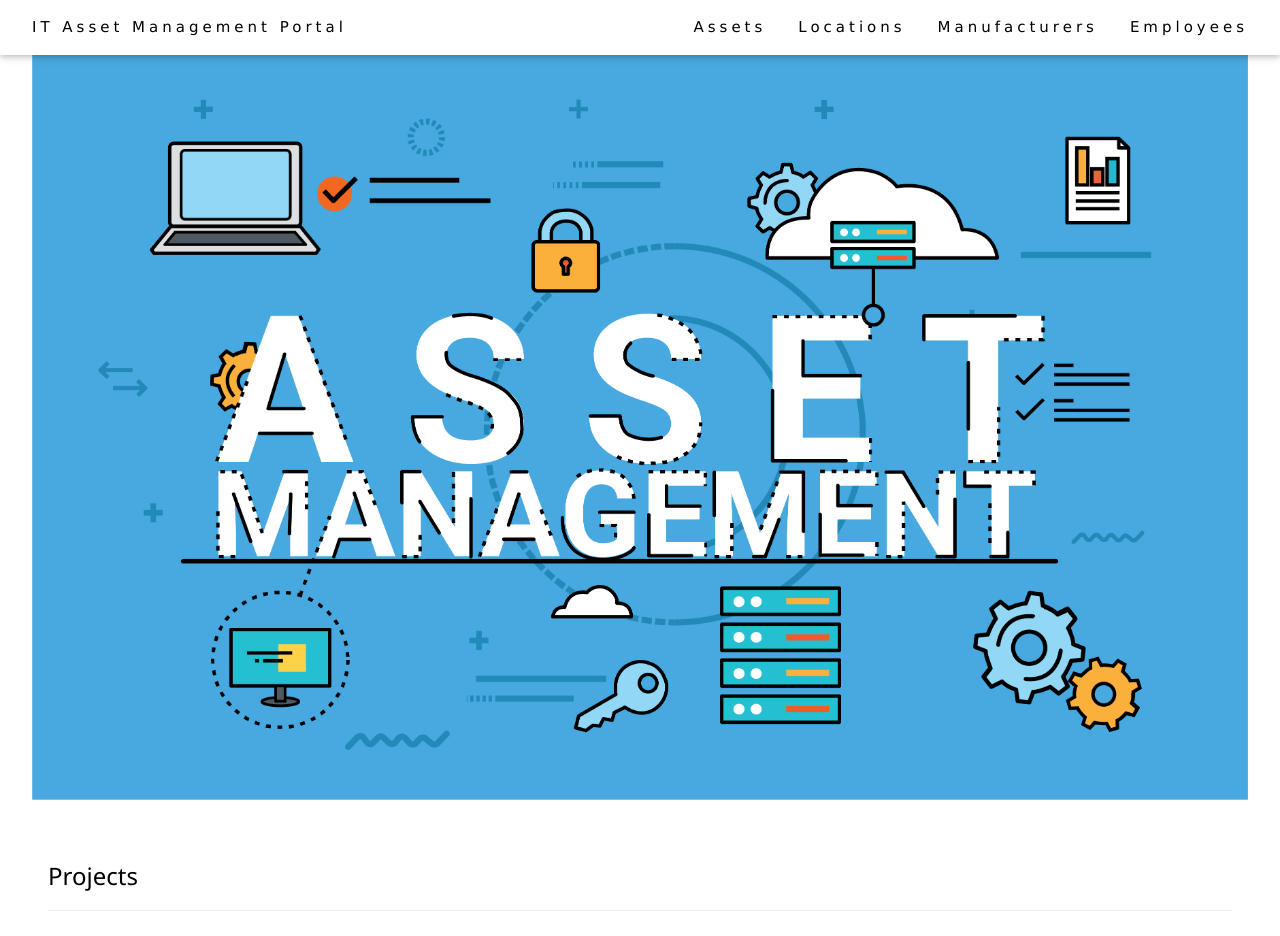
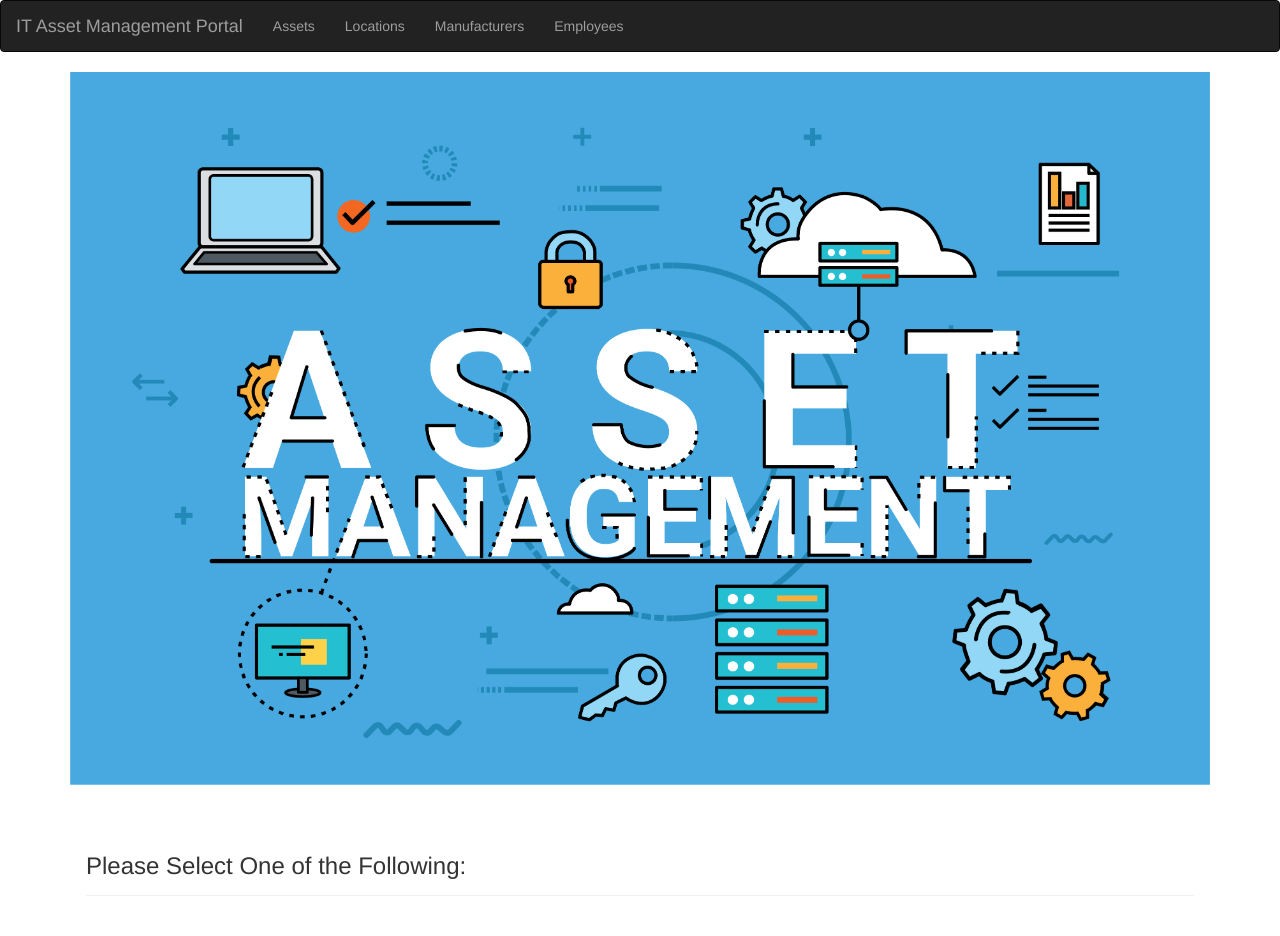
Before and after one commit to leoliang17/AWSProject, a Django app: page / in a window 1280 px wide. Shown: the top 936 px of the page. Run offline with Django 3.2, Linux system fonts and the light colour scheme; some libraries are stand-ins or nearby versions.

Commit message:
change the design and add bootstrap

```diff
--- a/home/templates/home/base.htm
+++ b/home/templates/home/base.htm
@@ -1,36 +1,35 @@
 <!DOCTYPE html>
 <html>
+  <head>
       <title>IT Asset Management Portal</title>
       <meta charset="UTF-8">
       <meta name="viewport" content="width=device-width, initial-scale=1">
       <link rel="stylesheet" href="https://www.w3schools.com/w3css/4/w3.css">
+      <link rel="stylesheet" href="https://maxcdn.bootstrapcdn.com/bootstrap/3.3.7/css/bootstrap.min.css">
+      <script src="https://ajax.googleapis.com/ajax/libs/jquery/3.3.1/jquery.min.js"></script>
+      <script src="https://maxcdn.bootstrapcdn.com/bootstrap/3.3.7/js/bootstrap.min.js"></script>
+  </head>
 <body>
 
 <!-- Navbar (sit on top) -->
-<div class="w3-top">
-  <div class="w3-bar w3-white w3-wide w3-padding w3-card">
-    <a href="/" class="w3-bar-item w3-button">IT Asset Management Portal</a>
-    <!-- Float links to the right. Hide them on small screens -->
-    <div class="w3-right w3-hide-small">
-      <a href="/home/assets" class="w3-bar-item w3-button">Assets</a>
-      <a href="/home/locations" class="w3-bar-item w3-button">Locations</a>
-      <a href="/home/manufacturers" class="w3-bar-item w3-button">Manufacturers</a>
-      <a href="/home/employees" class="w3-bar-item w3-button">Employees</a>
+    <nav class="navbar navbar-inverse">
+        <div class="container-fluid">
+          <div class="navbar-header">
+            <a class="navbar-brand" href="/">IT Asset Management Portal</a>
           </div>
+          <ul class="nav navbar-nav">
+            <li><a href="/home/assets">Assets</a></li>
+            <li><a href="/home/locations">Locations</a></li>
+            <li><a href="/home/manufacturers">Manufacturers</a></li>
+            <li><a href="/home/employees">Employees</a></li>
+          </ul>
         </div>
-</div>
+      </nav>
+
 
 <!-- Page content -->
-<div class="w3-content w3-padding" style="max-width:1564px">
-
-  <!-- Project Section -->
-  <div class="w3-container w3-padding-32" id="projects">
+<div class="container">
     {% block content %}{% endblock %}
-  </div>
-
-
-
-<!-- End page content -->
 </div>
 
 
--- a/home/templates/home/index.html
+++ b/home/templates/home/index.html
@@ -1,75 +1,45 @@
 {% extends "home/base.htm" %}
 
 {% block content %}
-    <header class="w3-display-container w3-content w3-wide" style="max-width:1500px;" id="home">
+    <header class="w3-display-container w3-content w3-wide" style="max-width:1200px;" id="home">
             {% load static %}
         <img class="w3-image" src="{% static "asset_management.png" %}" alt="Architecture" width="1500" height="800">
     </header>
 
     <div class="w3-container w3-padding-32" id="projects">
-            <h3 class="w3-border-bottom w3-border-light-grey w3-padding-16">Projects</h3>
+            <h3 class="w3-border-bottom w3-border-light-grey w3-padding-16">Please Select One of the Following:</h3>
             </div>
           <div class="w3-row-padding">
             <div class="w3-col l3 m6 w3-margin-bottom">
               <div class="w3-display-container">
-                <div class="w3-display-topleft w3-black w3-padding">Summer House</div>
-                <img src="/w3images/house5.jpg" alt="House" style="width:100%">
+                <div class="w3-display-topleft w3-black w3-padding">Assets</div>
+                <a href="/home/assets">
+                  <img src="{% static "media/assets.png" %}" alt="House" style="width:100%">
+                </a>
               </div>
             </div>
             <div class="w3-col l3 m6 w3-margin-bottom">
               <div class="w3-display-container">
-                <div class="w3-display-topleft w3-black w3-padding">Brick House</div>
-                <img src="/w3images/house2.jpg" alt="House" style="width:100%">
+                <div class="w3-display-topleft w3-black w3-padding">Locations</div>
+                <a href="/home/locations">
+                  <img src="{% static "media/locations.png" %}" alt="House" style="width:100%">
+                </a>
               </div>
             </div>
             <div class="w3-col l3 m6 w3-margin-bottom">
               <div class="w3-display-container">
-                <div class="w3-display-topleft w3-black w3-padding">Renovated</div>
-                <img src="/w3images/house3.jpg" alt="House" style="width:100%">
+                <div class="w3-display-topleft w3-black w3-padding">Manufacturers</div>
+                <a href="/home/manufacturers">
+                  <img src="{% static "media/manufacturers.jpg" %}" alt="House" style="width:100%"></a>
               </div>
             </div>
             <div class="w3-col l3 m6 w3-margin-bottom">
               <div class="w3-display-container">
-                <div class="w3-display-topleft w3-black w3-padding">Barn House</div>
-                <img src="/w3images/house4.jpg" alt="House" style="width:100%">
+                <div class="w3-display-topleft w3-black w3-padding">Employees</div>
+                <a href="/home/employees" class="w3-bar-item w3-button">
+                  <img src="{% static "media/employees.png" %}" alt="House" style="width:100%">
+                </a>
               </div>
             </div>
           </div>
-
-          <!-- About Section -->
-          <div class="w3-container w3-padding-32" id="about">
-            <h3 class="w3-border-bottom w3-border-light-grey w3-padding-16">About</h3>
-            <p>Lorem ipsum dolor sit amet, consectetur adipiscing elit, sed do eiusmod tempor incididunt ut labore et dolore magna aliqua. Ut enim ad minim veniam, quis nostrud exercitation ullamco laboris nisi ut aliquip ex ea commodo consequat. Excepteur sint
-              occaecat cupidatat non proident, sunt in culpa qui officia deserunt mollit anim id est laborum consectetur adipiscing elit, sed do eiusmod tempor incididunt ut labore et dolore magna aliqua. Ut enim ad minim veniam, quis nostrud exercitation ullamco
-              laboris nisi ut aliquip ex ea commodo consequat.
-            </p>
-          </div>
-
-          <div class="w3-row-padding w3-grayscale">
-            <div class="w3-col l3 m6 w3-margin-bottom">
-              <img src="/w3images/team2.jpg" alt="John" style="width:100%">
-              <h3>Josh Simpson</h3>
-              <p class="w3-opacity">CEO & Founder</p>
-              <p>Phasellus eget enim eu lectus faucibus vestibulum. Suspendisse sodales pellentesque elementum.</p>
-            </div>
-            <div class="w3-col l3 m6 w3-margin-bottom">
-              <img src="/w3images/team1.jpg" alt="Jane" style="width:100%">
-              <h3>Leo Liang</h3>
-              <p class="w3-opacity">Architect</p>
-              <p>Phasellus eget enim eu lectus faucibus vestibulum. Suspendisse sodales pellentesque elementum.</p>
-            </div>
-            <div class="w3-col l3 m6 w3-margin-bottom">
-              <img src="/w3images/team3.jpg" alt="Mike" style="width:100%">
-              <h3>Josh Harris</h3>
-              <p class="w3-opacity">Architect</p>
-              <p>Phasellus eget enim eu lectus faucibus vestibulum. Suspendisse sodales pellentesque elementum.</p>
-            </div>
-            <div class="w3-col l3 m6 w3-margin-bottom">
-              <img src="/w3images/team4.jpg" alt="Dan" style="width:100%">
-              <h3>Mike Anderson</h3>
-              <p class="w3-opacity">Architect</p>
-              <p>Phasellus eget enim eu lectus faucibus vestibulum. Suspendisse sodales pellentesque elementum.</p>
-            </div>
-          </div>
-
 {% endblock %}
```
Also changed, not shown: home/static/media/assets.png (added), home/static/media/employees.png (added), home/static/media/locations.png (added), home/static/media/manufacturers.jpg (added). Lines whose indentation alone changed are shown as unchanged.
